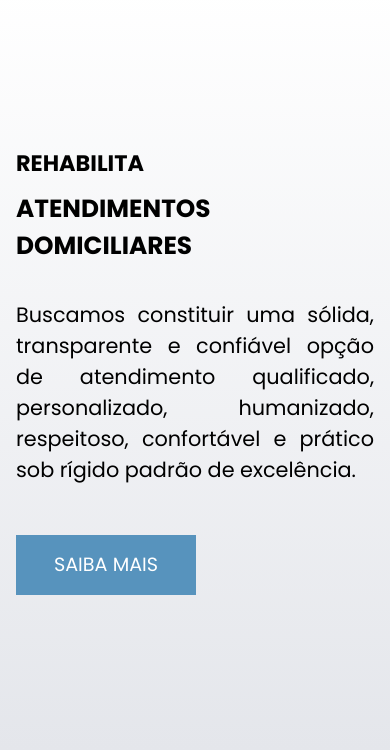
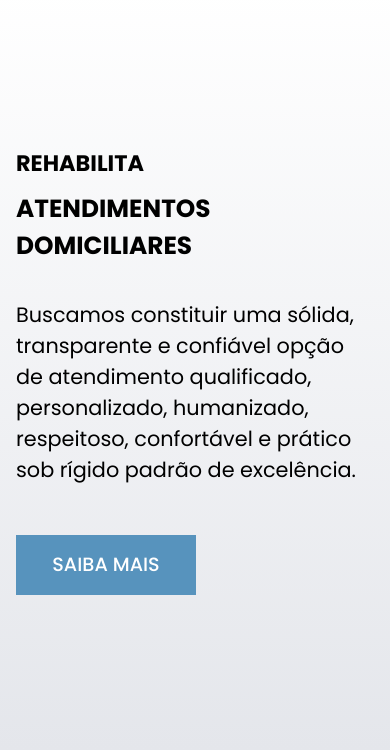
Before and after one commit to Luan-AGP/SiteClinica, a plain HTML site: page index.html in a window 390 px wide. Shown: the part 94-844 px from the top of the page. Drawn offline with nearby package versions, Linux system fonts and the light colour scheme.

Commit message:
Add files via upload

```diff
--- a/ASSETS/CSS/SECAO EQUIPE/EQUIPE.css
+++ b/ASSETS/CSS/SECAO EQUIPE/EQUIPE.css
@@ -76,3 +76,9 @@ section .medico img, .enfermeiro img, .auxenfermagem img, .fisio img, .fono img,
         height: fit-content;
     }
 }
+
+@media screen and (max-width: 421px){
+    .equipe div{
+        width: 20rem;
+    }
+}
--- a/ASSETS/CSS/SECAO HOME/HOME.css
+++ b/ASSETS/CSS/SECAO HOME/HOME.css
@@ -50,6 +50,7 @@
     color: white;
     border-style: none;
     font-size: 1.5rem;
+    font-weight: 500;
     text-shadow: none;
     margin-top: 50px;
     width: 180px;
@@ -86,6 +87,10 @@
         width: 100%;
     }
 
+    .cabecalho p{
+        text-align: left;
+    }
+
     .home .img-home{
         display: none;
     }
```
